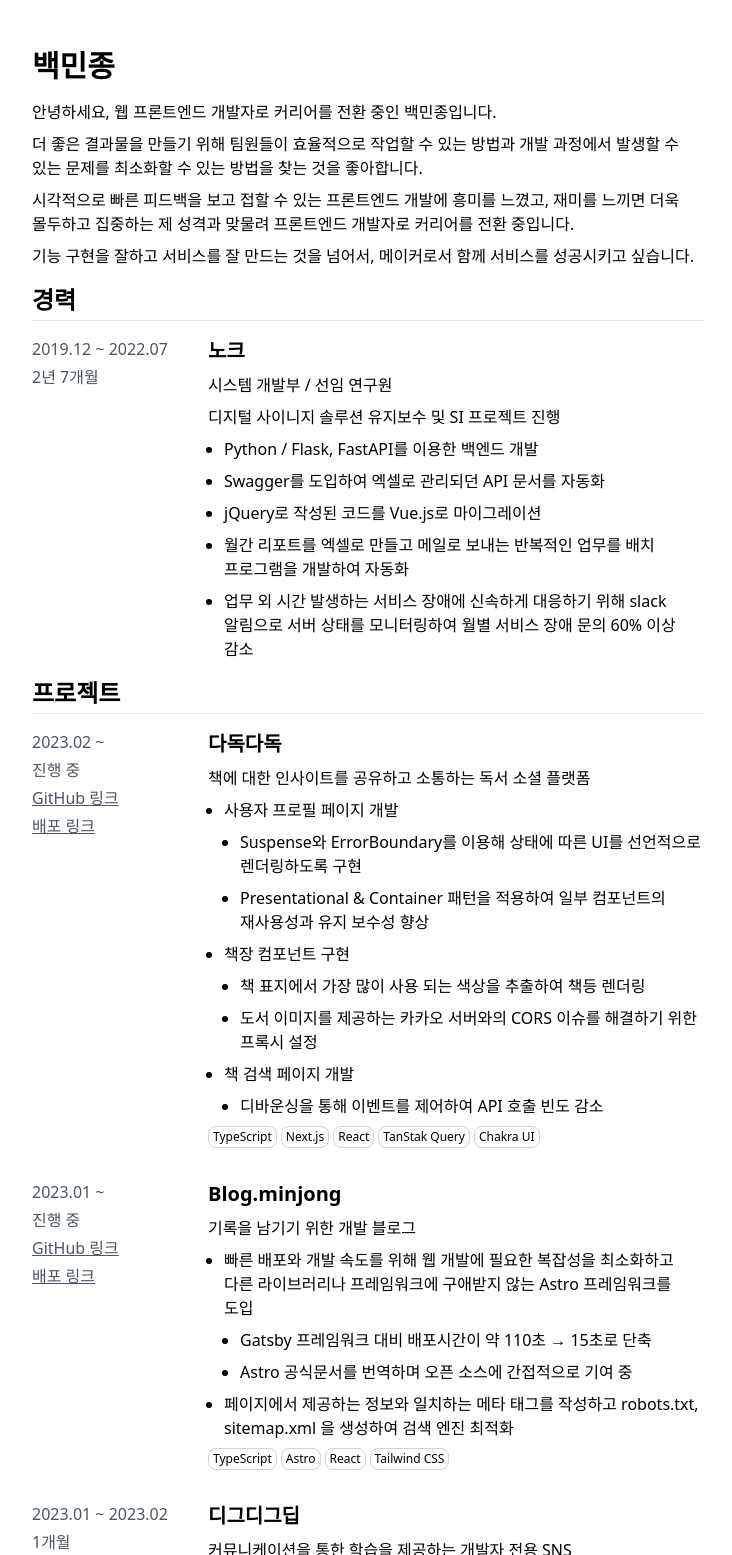
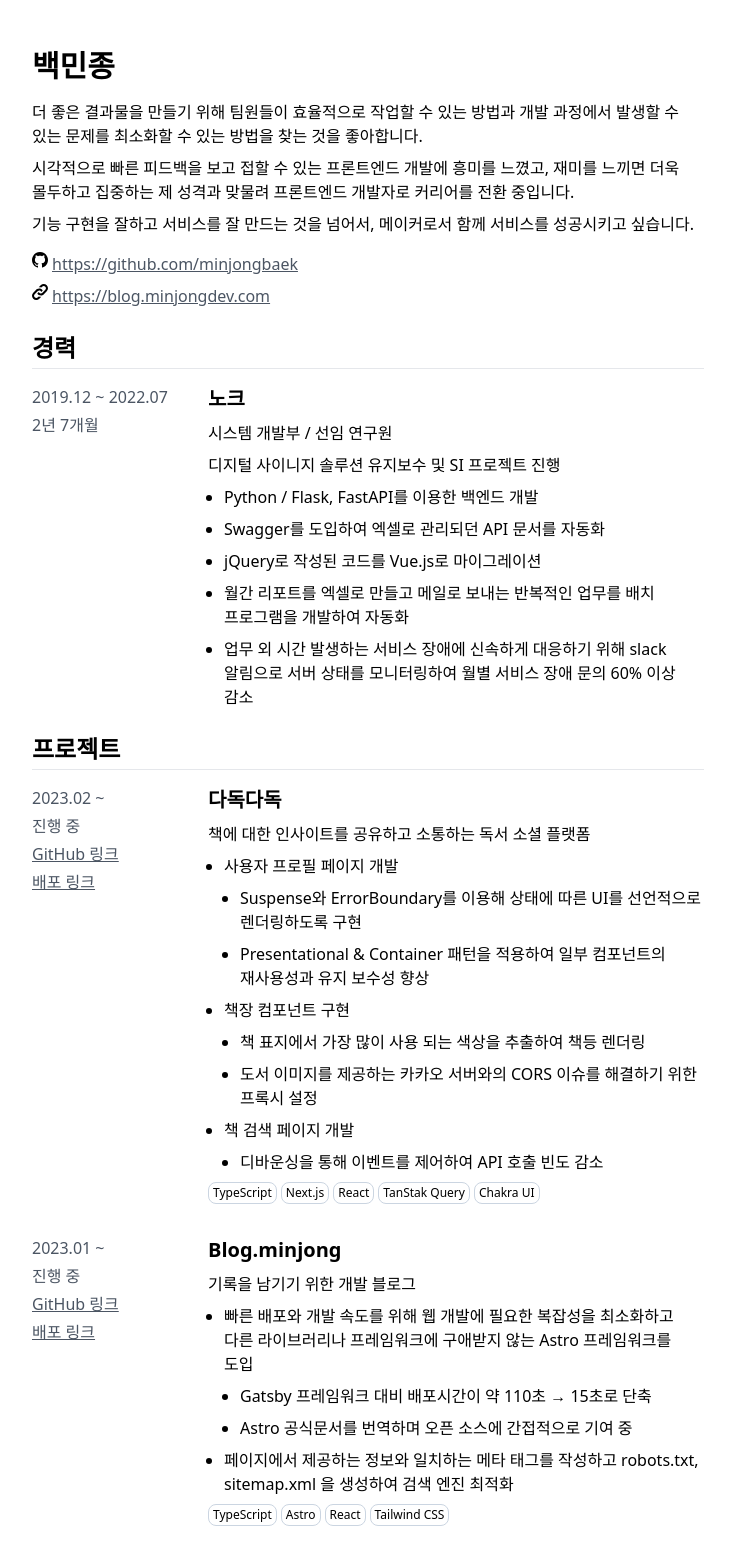
Before and after one commit to minjongbaek/blog.minjong, an Astro site: page /resume in a window 1280 px wide. Shown: the top 1555 px of the page, without its empty margins (272-1004 px from the left). Built offline with nearby package versions, Linux system fonts and the light colour scheme; Astro itself is replaced by a stand-in of ours.

Commit message:
feat: 깃허브, 블로그 링크 추가

```diff
--- a/src/components/Resume/ResumeStyles.astro
+++ b/src/components/Resume/ResumeStyles.astro
@@ -6,12 +6,16 @@
     }
   }
 
+  a {
+    @apply text-gray-600 underline;
+  }
+
   @media print {
     html {
       @apply p-4;
     }
     main.container {
-      @apply p-0;
+      @apply p-0 text-sm;
     }
     ul {
       @apply space-y-1;
@@ -20,7 +24,7 @@
       }
     }
     .print-break {
-      @apply break-before-page;
+      @apply break-inside-avoid;
     }
   }
 </style>
--- a/src/pages/resume.astro
+++ b/src/pages/resume.astro
@@ -1,6 +1,7 @@
 ---
 import Experience from "@/components/Resume/Experience.astro";
 import ResumeStyles from "@/components/Resume/ResumeStyles.astro";
+import Icon from "astro-icon";
 import { getCollection } from "astro:content";
 
 const dateFormat = (date: Date) => {
@@ -63,13 +64,10 @@ console.log(experiences);
   </head>
   <body>
     <ResumeStyles />
-    <main class="container mx-auto p-12 max-w-3xl print space-y-4 break-keep">
+    <main class="container mx-auto p-12 max-w-3xl print space-y-6 break-keep">
       <div class="space-y-4">
         <h1 class="text-3xl font-bold">백민종</h1>
         <div class="space-y-2">
-          <p>
-            안녕하세요, 웹 프론트엔드 개발자로 커리어를 전환 중인 백민종입니다.
-          </p>
           <p>
             더 좋은 결과물을 만들기 위해 팀원들이 효율적으로 작업할 수 있는
             방법과 개발 과정에서 발생할 수 있는 문제를 최소화할 수 있는 방법을
@@ -85,34 +83,87 @@ console.log(experiences);
             서비스를 성공시키고 싶습니다.
           </p>
         </div>
+        <div class="flex flex-col space-y-2">
+          <a
+            href="https://github.com/minjongbaek"
+            target="_blank"
+            class="inline-flex gap-1"
+          >
+            <Icon name="github" class="w-4" />
+            https://github.com/minjongbaek
+          </a>
+
+          <a
+            href="https://blog.minjongdev.com"
+            target="_blank"
+            class="inline-flex gap-1"
+          >
+            <Icon name="link" class="w-4" />
+            https://blog.minjongdev.com
+          </a>
         </div>
-      <div class="space-y-4">
-        <h2 class="text-2xl font-semibold pb-1 border-b">경력</h2>
+      </div>
       <div class="space-y-8">
         {
           experiences
             .filter((experience) => experience.type === "carrer")
-              .map((experience) => <Experience {...experience} />)
+            .map((experience, index) => {
+              if (index === 0) {
+                return (
+                  <div class="space-y-4 print-break">
+                    <h2 class="text-2xl font-semibold pb-1 border-b">경력</h2>
+                    <Experience {...experience} />
+                  </div>
+                );
+              }
+              return <Experience {...experience} />;
+            })
         }
       </div>
-      </div>
-      <div class="space-y-4">
-        <h2 class="text-2xl font-semibold pb-1 border-b">프로젝트</h2>
       <div class="space-y-8">
         {
           experiences
             .filter((experience) => experience.type === "project")
-              .map((experience) => <Experience {...experience} />)
+            .map((experience, index) => {
+              if (index === 0) {
+                return (
+                  <div class="space-y-4 print-break">
+                    <h2 class="text-2xl font-semibold pb-1 border-b">
+                      프로젝트
+                    </h2>
+                    <Experience {...experience} />
+                  </div>
+                );
+              }
+              return (
+                <div class="print-break">
+                  <Experience {...experience} />
+                </div>
+              );
+            })
         }
       </div>
-      </div>
+
       <div class="space-y-4">
-        <h2 class="text-2xl font-semibold pb-1 border-b print-break">활동</h2>
         <div class="space-y-8">
           {
             experiences
               .filter((experience) => experience.type === "activity")
-              .map((experience) => <Experience {...experience} />)
+              .map((experience, index) => {
+                if (index === 0) {
+                  return (
+                    <div class="space-y-4 print-break">
+                      <h2 class="text-2xl font-semibold pb-1 border-b">활동</h2>
+                      <Experience {...experience} />
+                    </div>
+                  );
+                }
+                return (
+                  <div class="print-break">
+                    <Experience {...experience} />
+                  </div>
+                );
+              })
           }
         </div>
       </div>
```
Lines whose indentation alone changed are shown as unchanged.
